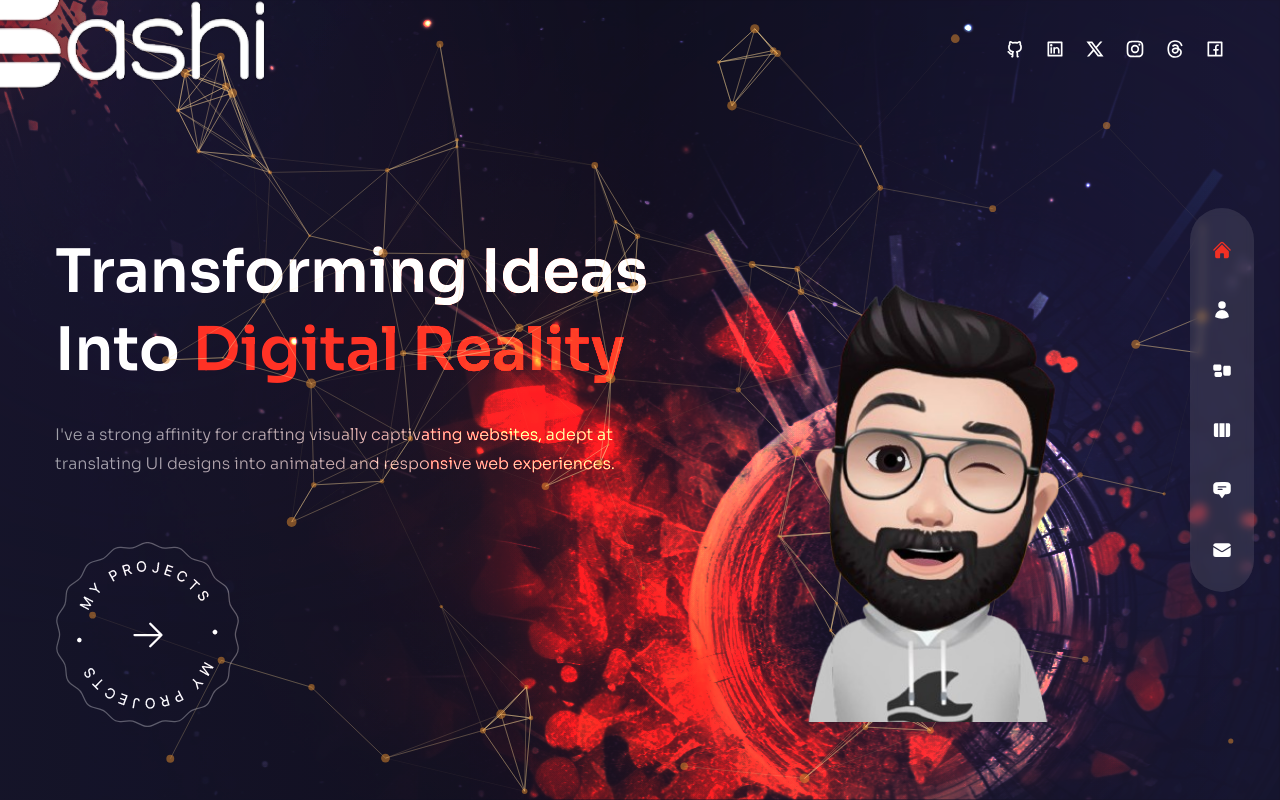
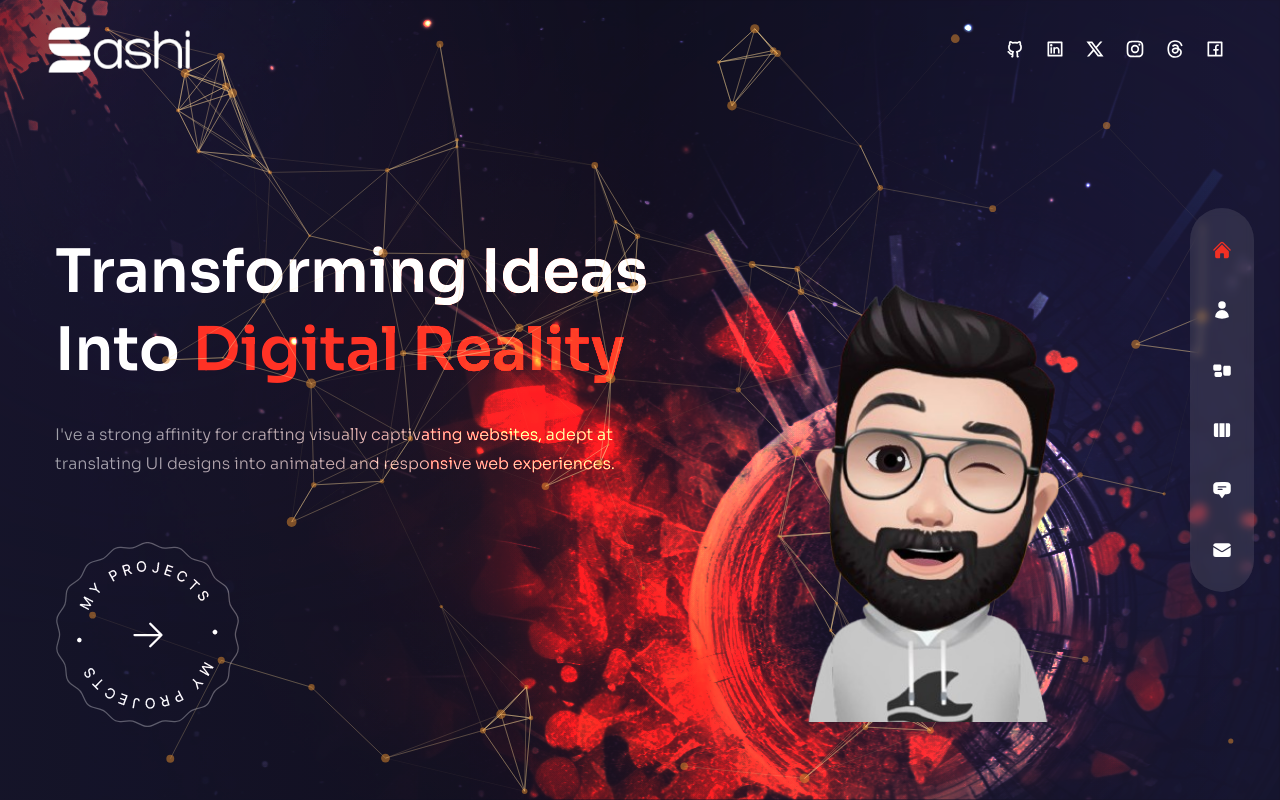
Before and after one commit to Sashi2002/Next-Portfolio, a Next.js app: page / in a window 1280 px wide. Built offline with nearby package versions, Linux system fonts and the light colour scheme.

Commit message:
image size fix

```diff
--- a/components/Header.js
+++ b/components/Header.js
@@ -12,9 +12,11 @@ const Header = () => {
           <Link href={"/"}>
             <div className="w-[320px] h-[100px] max-sm:w-[300px] relative lg:right-24 brightness-200">
               <Image
-                src={"/logo.png"}
+                src={"/logo1.png"}
                 layout="fill"
                 objectFit="cover"
+                width={320}
+                height={48}
                 alt=""
                 priority={true}
               />
```
Also changed, not shown: public/logo1.png (added).
